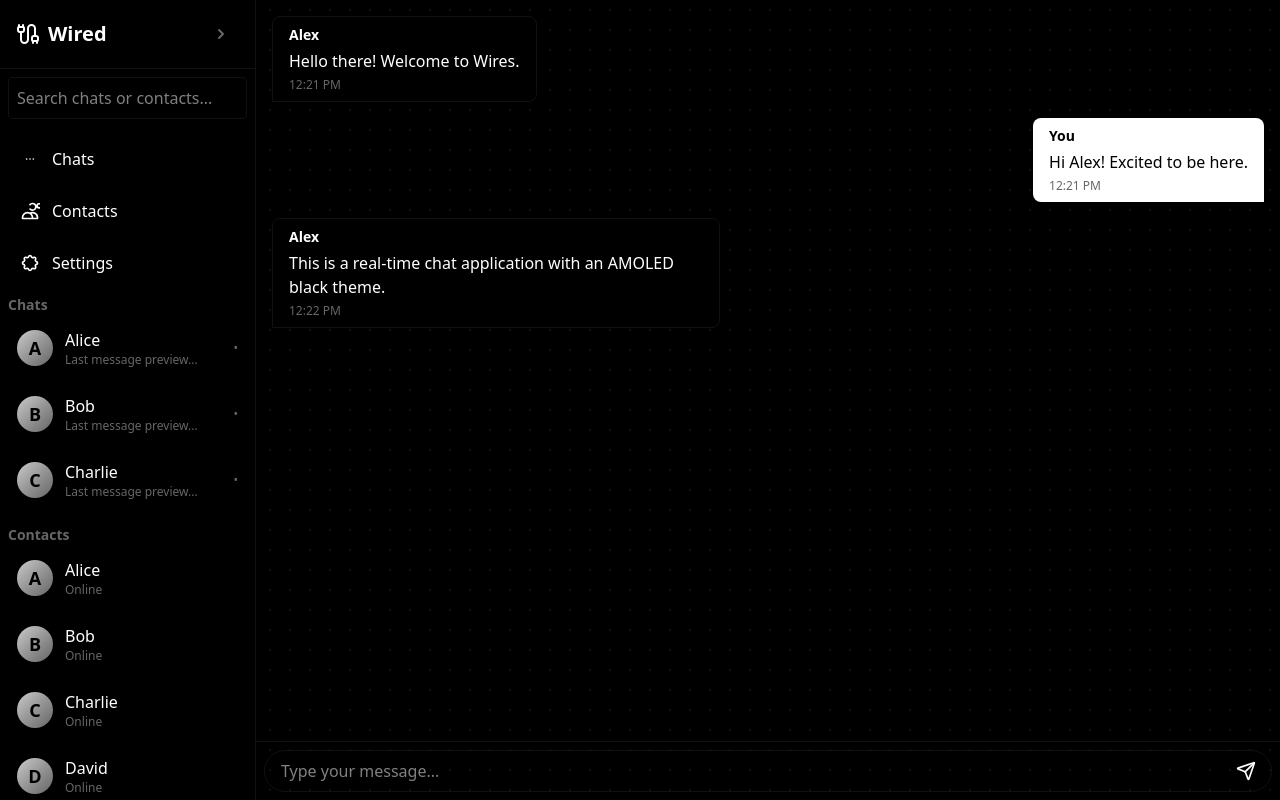
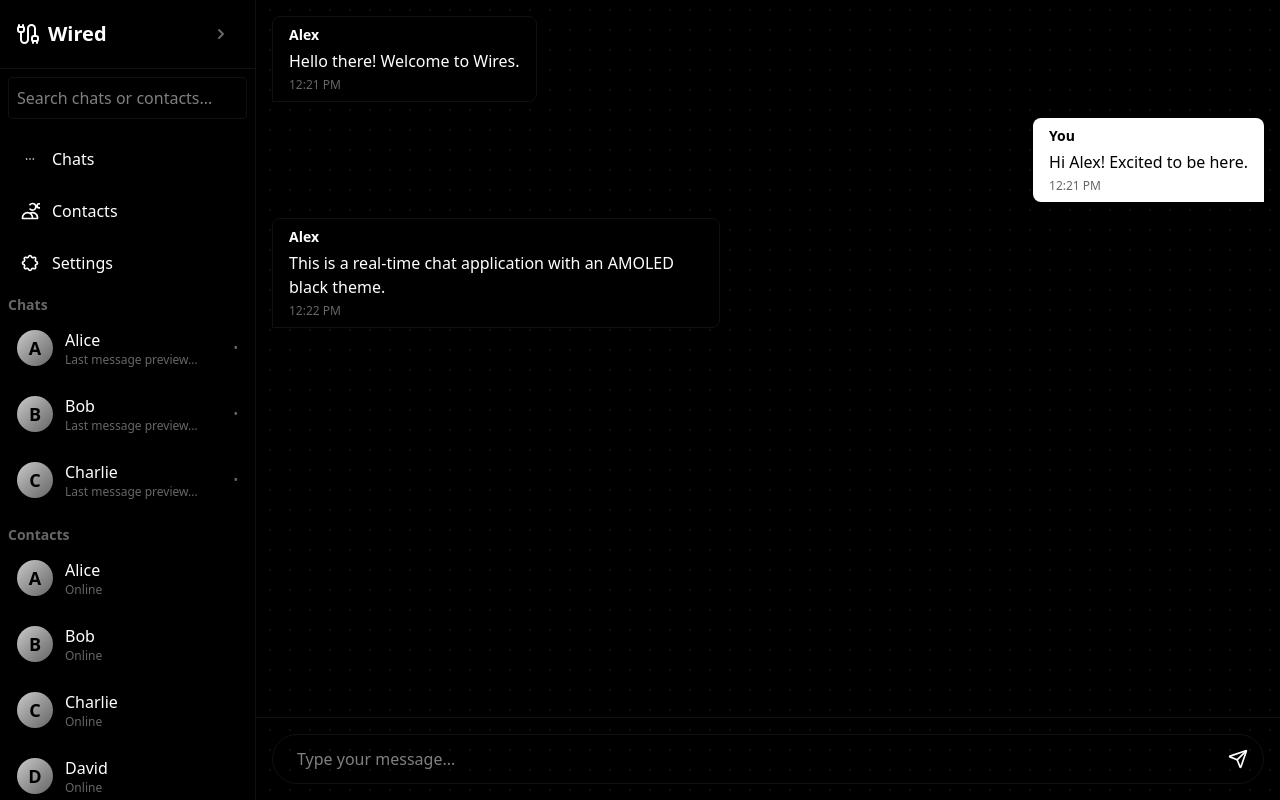
Before and after one commit to rei-naissance/Wired, a Next.js app in the folder wired/: page / in a window 1280 px wide. Built offline with nearby package versions, Linux system fonts and the light colour scheme; no server answers; sample sign-in values are in the browser's storage.

Commit message:
feat: enhance MessageInput padding and input styling for improved usability

```diff
--- a/wired/components/MessageInput.tsx
+++ b/wired/components/MessageInput.tsx
@@ -18,11 +18,11 @@ export default function MessageInput({ onSend }: MessageInputProps) {
   };
 
     return (
-  <div className="flex items-center p-2 border-t border-card-border">
+  <div className="flex items-center p-4 border-t border-card-border">
         <div className="relative flex-1">
           <input
             type="text"
-            className="w-full px-4 py-2 pr-12 rounded-full border border-card-border focus:outline-none"
+            className="w-full px-6 py-3 pr-16 rounded-full border border-card-border focus:outline-none"
             placeholder="Type your message..."
             value={inputValue}
             onChange={(e) => setInputValue(e.target.value)}
```
